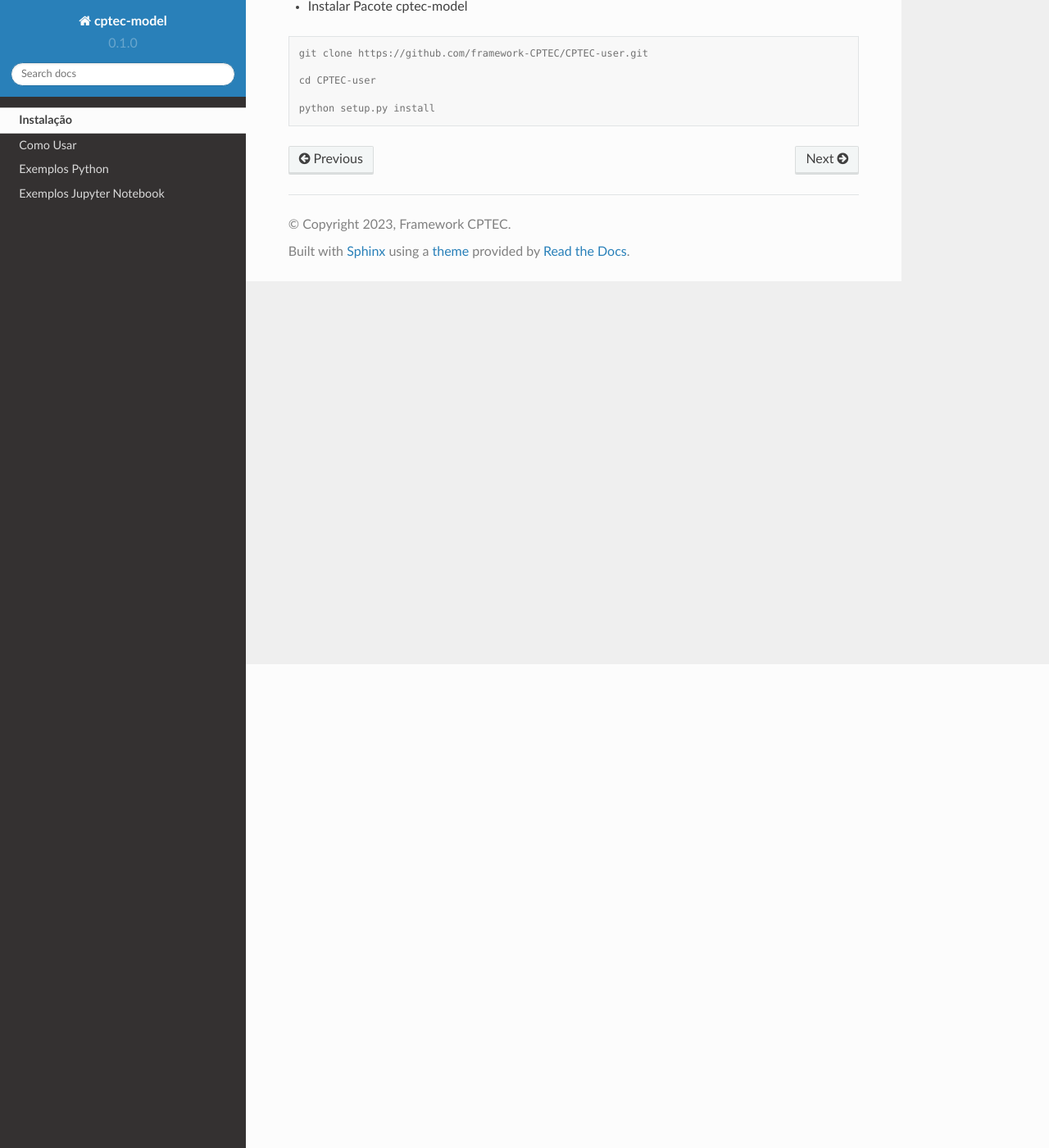
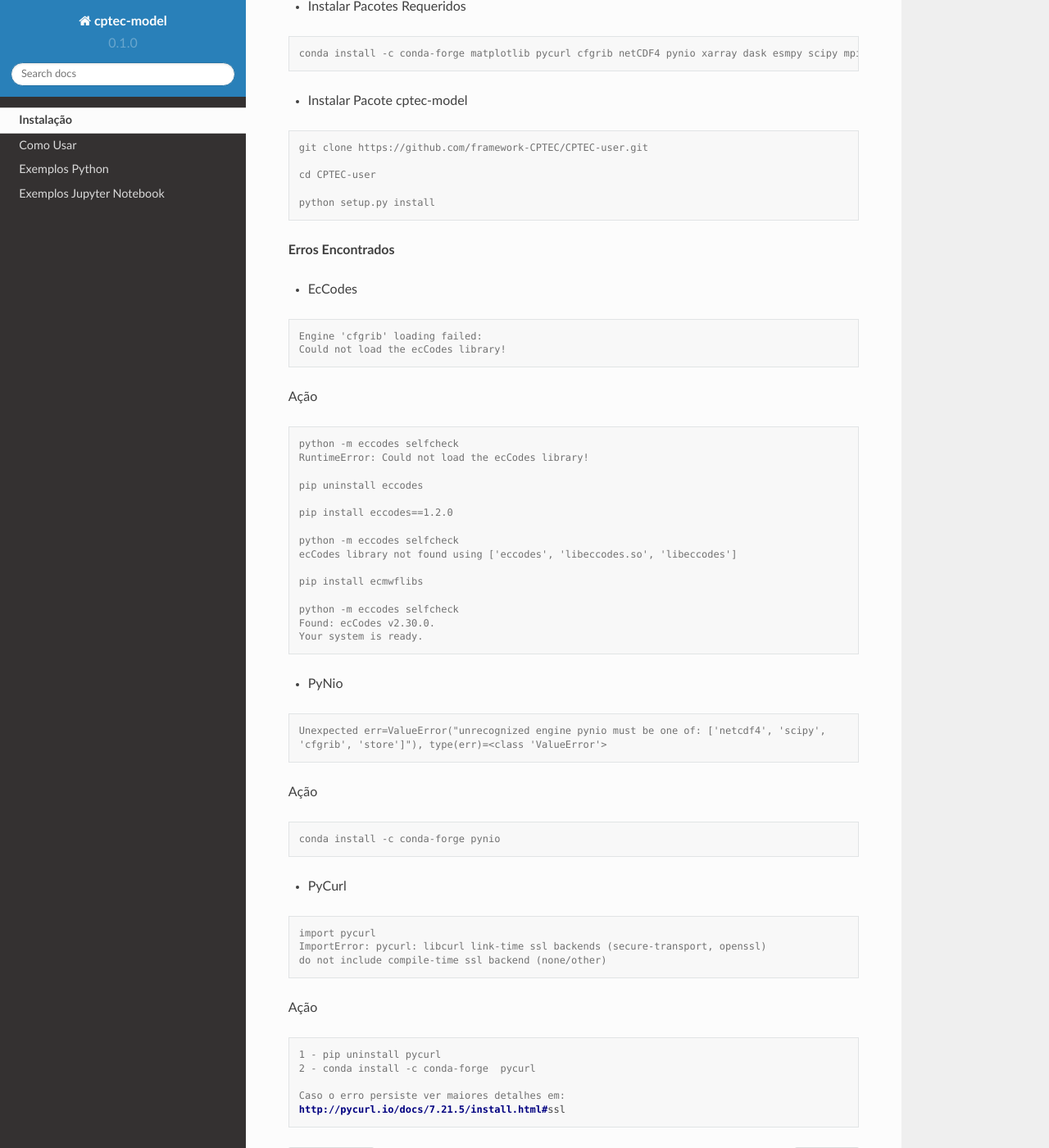
Before and after one commit to framework-CPTEC/tutorial, a Sphinx documentation site: the page built from docs/source/install.rst, in a window 1280 px wide and 1400 px high, scrolled down 590 px. Shown: the whole window at 82% size. Built offline with Sphinx 7.4.7 and the Read the Docs theme 2.0.0, drawn with Linux system fonts in a browser that asks for light colours; some of the changed text lies outside the part shown.

Commit message:
Update install.rst

```diff
--- a/docs/source/install.rst
+++ b/docs/source/install.rst
@@ -9,11 +9,17 @@ Instalação
 
   conda activate cptec
 
+**Via conda**
+
+.. code-block:: console
+
+  pip install cptec-model
+
 **Via pip**
 
 .. code-block:: console
 
-  pip install cptec-model
+  conda install -c conda-forge  cptec-model
 
 **Via fonte**
 
@@ -32,3 +38,63 @@ Instalação
   cd CPTEC-user
 
   python setup.py install
+
+**Erros Encontrados**
+
+- EcCodes
+
+.. code-block:: console
+
+  Engine 'cfgrib' loading failed:
+  Could not load the ecCodes library!
+
+Ação
+
+.. code-block:: console
+
+  python -m eccodes selfcheck
+  RuntimeError: Could not load the ecCodes library!
+
+  pip uninstall eccodes
+
+  pip install eccodes==1.2.0
+
+  python -m eccodes selfcheck
+  ecCodes library not found using ['eccodes', 'libeccodes.so', 'libeccodes']
+
+  pip install ecmwflibs
+
+  python -m eccodes selfcheck
+  Found: ecCodes v2.30.0.
+  Your system is ready.
+
+- PyNio
+
+.. code-block:: console
+
+  Unexpected err=ValueError("unrecognized engine pynio must be one of: ['netcdf4', 'scipy',
+  'cfgrib', 'store']"), type(err)=<class 'ValueError'>
+
+Ação
+
+.. code-block:: console
+
+  conda install -c conda-forge pynio
+
+- PyCurl
+
+.. code-block:: console
+
+  import pycurl
+  ImportError: pycurl: libcurl link-time ssl backends (secure-transport, openssl)
+  do not include compile-time ssl backend (none/other)
+
+Ação
+
+.. code-block:: console
+
+  1 - pip uninstall pycurl
+  2 - conda install -c conda-forge  pycurl
+
+  Caso o erro persiste ver maiores detalhes em:
+  http://pycurl.io/docs/7.21.5/install.html#ssl
```
